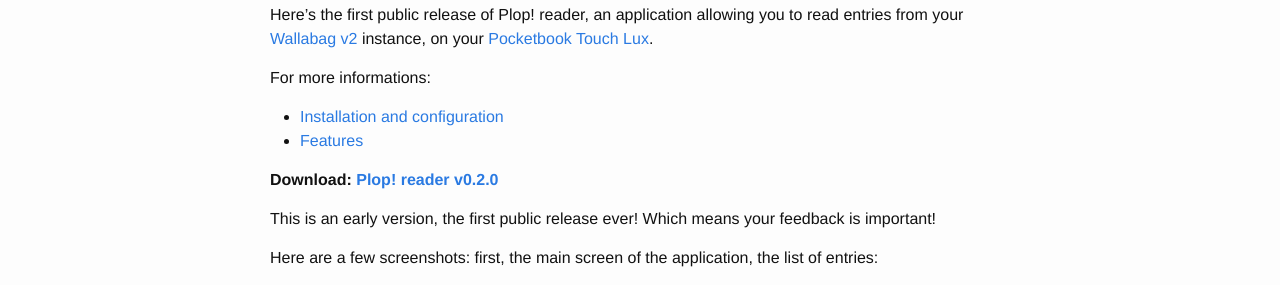
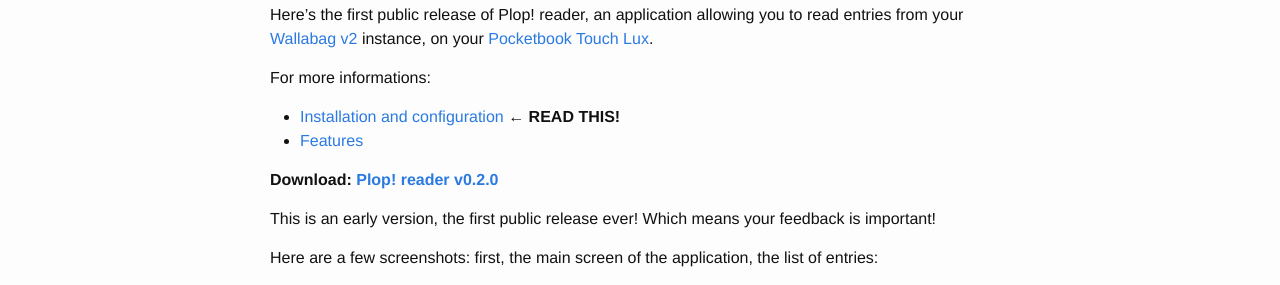
Before and after one commit to pmartin/plop-reader, a Jekyll site: the page built from docs/_posts/2016-09-30-v0.2.0-is-released.md, in a window 1280 px wide and 900 px high. Shown: the part 197-482 px from the top of the window. Built offline with Jekyll 4.4.1, drawn with Linux system fonts in a browser that asks for light colours.

Commit message:
read the installm instructions!

```diff
--- a/docs/_posts/2016-09-30-v0.2.0-is-released.md
+++ b/docs/_posts/2016-09-30-v0.2.0-is-released.md
@@ -8,7 +8,7 @@
 
 For more informations:
 
- * [Installation and configuration](/install-and-configure.html)
+ * [Installation and configuration](/install-and-configure.html) **← READ THIS!**
  * [Features](/features.html)
 
 **Download: [Plop! reader v0.2.0](/releases/v0.2.0/Plop! reader.app)**
```
